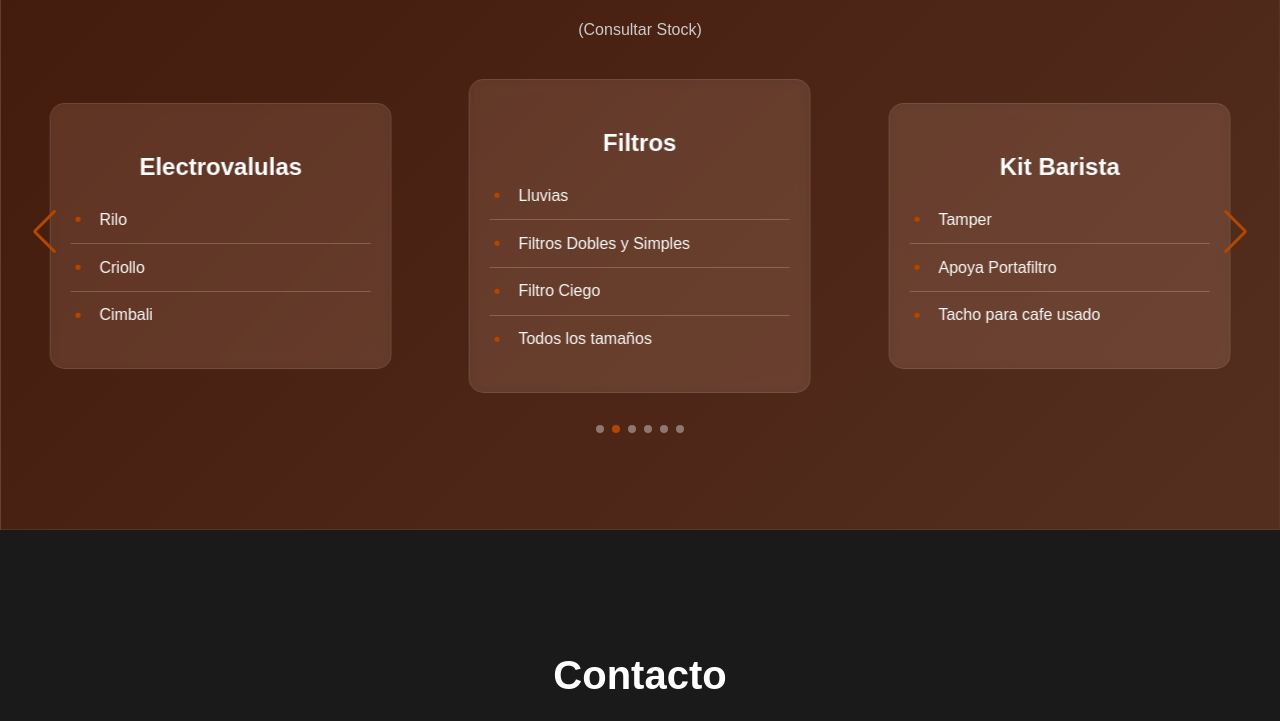
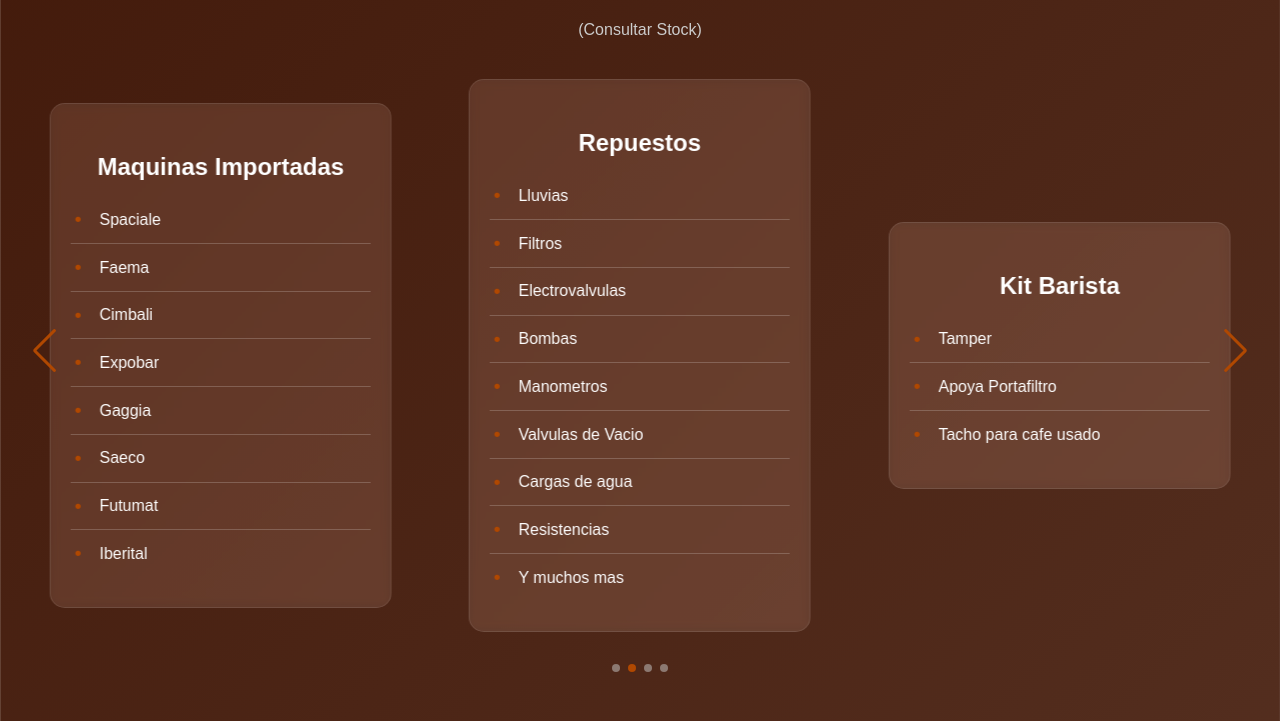
Before and after one commit to AlejoCoca/LaCasaDeLaMaquinaDeCafe, a plain HTML site: page index.html in a window 1280 px wide. Shown: the part 3115-3836 px from the top of the page. Drawn offline with nearby package versions, Linux system fonts and the light colour scheme.

Commit message:
contenido agregado en el catalogo

```diff
--- a/index.html
+++ b/index.html
@@ -144,11 +144,15 @@
                 <!-- Tarjeta 1 -->
                 <div class="swiper-slide">
                     <div class="service-card">
-                        <h3>Máquinas nuevas y reacondicionadas</h3>
+                        <h3>Máquinas Nacionales</h3>
                         <ul>
                             <li>Rilo</li>
-                            <li>Cimbali</li>
-                            <li>Lacorio</li>
+                            <li>Valente</li>
+                            <li>Criollo</li>
+                            <li>Veigal</li>
+                            <li>Lacogio</li>
+                            <li>Fagri</li>
+                            <li>Mónaco</li>
                         </ul>
                     </div>
                 </div>
@@ -156,11 +160,16 @@
                 <!-- Tarjeta 2 -->
                 <div class="swiper-slide">
                     <div class="service-card">
-                        <h3>Electrovalulas</h3>
+                        <h3>Maquinas Importadas</h3>
                         <ul>
-                            <li>Rilo</li>
-                            <li>Criollo</li>
+                            <li>Spaciale</li>
+                            <li>Faema</li>
                             <li>Cimbali</li>
+                            <li>Expobar</li>
+                            <li>Gaggia</li>
+                            <li>Saeco</li>
+                            <li>Futumat</li>
+                            <li>Iberital</li>
                         </ul>
                     </div>
                 </div>
@@ -168,12 +177,17 @@
                 <!-- Tarjeta 3 -->
                 <div class="swiper-slide">
                     <div class="service-card">
-                        <h3>Filtros</h3>
+                        <h3>Repuestos</h3>
                         <ul>
                             <li>Lluvias</li>
-                            <li>Filtros Dobles y Simples</li>
-                            <li>Filtro Ciego</li>
-                            <li>Todos los tamaños</li>
+                            <li>Filtros</li>
+                            <li>Electrovalvulas</li>
+                            <li>Bombas</li>
+                            <li>Manometros</li>
+                            <li>Valvulas de Vacio</li>
+                            <li>Cargas de agua</li>
+                            <li>Resistencias</li>
+                            <li>Y muchos mas</li>
                         </ul>
                     </div>
                 </div>
@@ -187,22 +201,6 @@
                             <li>Apoya Portafiltro</li>
                             <li>Tacho para cafe usado</li>
                         </ul>
-                    </div>
-                </div>
-
-                <!-- Tarjeta 5 -->
-                <div class="swiper-slide">
-                    <div class="service-card">
-                        <h3>Resistencias</h3>
-                        -
-                    </div>
-                </div>
-
-                <!-- Tarjeta 6 -->
-                <div class="swiper-slide">
-                    <div class="service-card">
-                        <h3>Gomas y Juntas</h3>
-                        -
                     </div>
                 </div>
                 <!-- Puedes agregar más tarjetas aquí -->
```
